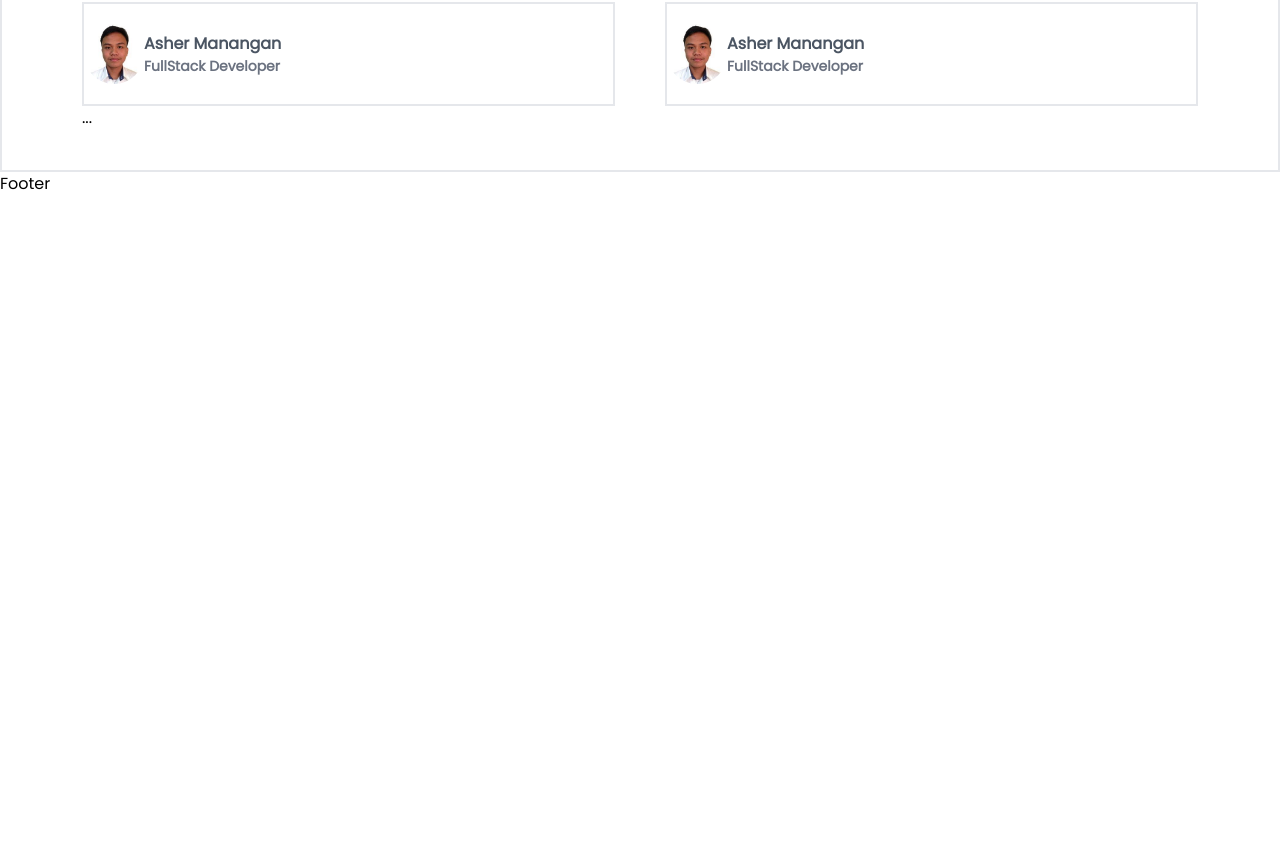
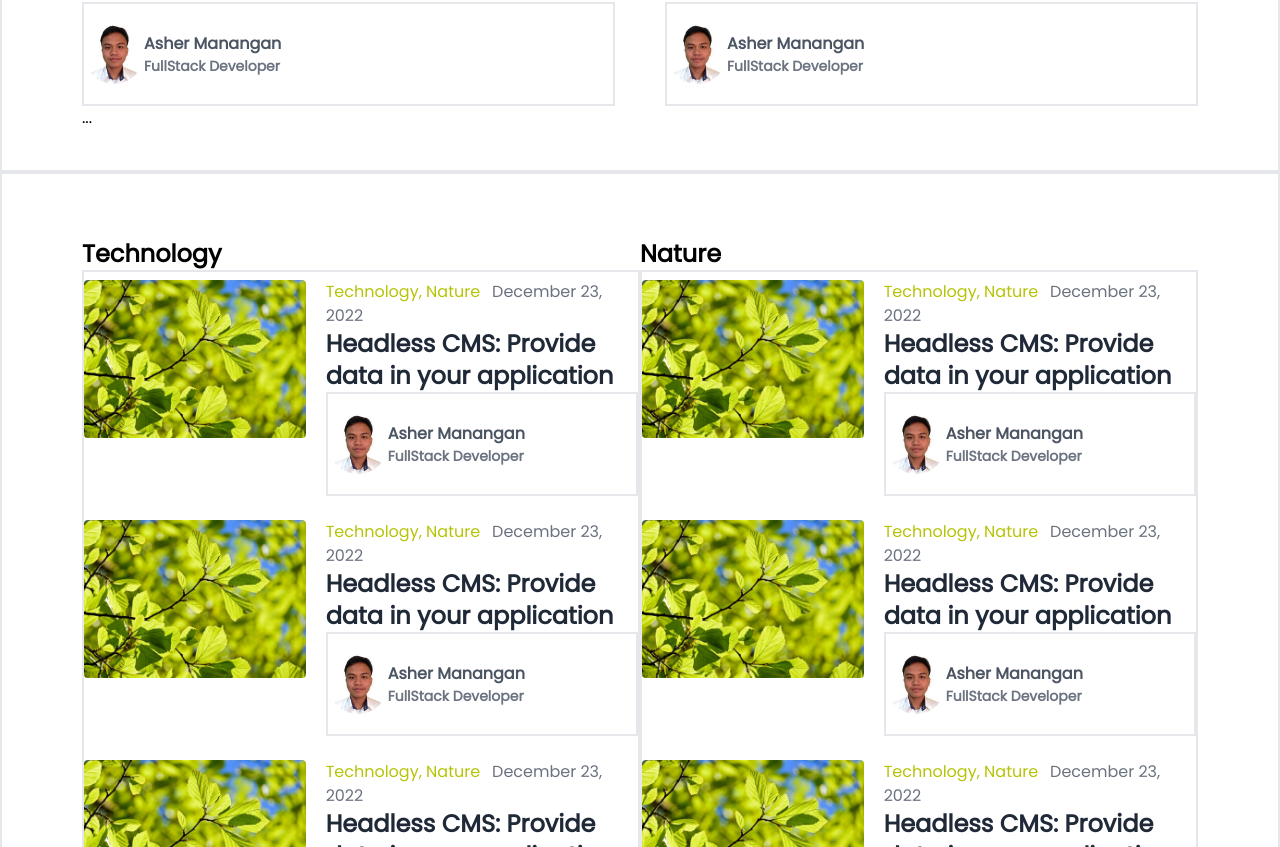
Before and after one commit to green-side-projects/my-blog, a Next.js app: page / in a window 1280 px wide. Shown: the part 2993-3840 px from the top of the page. Before the commit the page ends 3189 px from the top, so only its background shows below. Built offline with nearby package versions, Linux system fonts and the light colour scheme.

Commit message:
Add categories

```diff
--- /dev/null
+++ b/components/CategoriesPosts.tsx
@@ -0,0 +1,76 @@
+import React from "react";
+import Image from "next/image";
+import Author from "./_child/Author";
+import Link from "next/link";
+
+type Props = {};
+
+export default function CategoriesPosts({}: Props) {
+  return (
+    <section className="border-2 container mx-auto md:px-20 py-16">
+      <div className="grid lg:grid-cols-2">
+        <div className="item">
+          <h1 className="font-bold text-2xl ">Technology</h1>
+          {/*Post*/}
+          <div className="border-2 py-2 flex flex-col gap-6">
+            <Article />
+            <Article />
+            <Article />
+          </div>
+        </div>
+        <div className="item">
+          <h1 className="font-bold text-2xl ">Nature</h1>
+          {/*Post*/}
+          <div className="border-2 py-2 flex flex-col gap-6">
+            <Article />
+            <Article />
+            <Article />
+          </div>
+        </div>
+      </div>
+    </section>
+  );
+}
+
+function Article() {
+  return (
+    <div className="flex gap-5">
+      {/*Image*/}
+      <div className="image flex flex-col justify-start">
+        <Image
+          src={"/images/featuredImage.jpg"}
+          width={"400"}
+          height={"400"}
+          alt="FeaturedArticleImage"
+          className="rounded"
+        />
+      </div>
+      <div>
+        {/*Posts*/}
+        <div>
+          <div className="cat">
+            <Link
+              href="/"
+              className="text-[#b7c307] hover:text-orange-500 pr-3"
+            >
+              Technology, Nature
+            </Link>
+            <Link href="/" className="text-gray-500 hover:text-orange-500">
+              December 23, 2022
+            </Link>
+            <div className="title">
+              <Link
+                href={"/"}
+                className="text-2xl md:text-2xl font-bold text-gray-800 hover:text-gray-600"
+              >
+                Headless CMS: Provide data in your application
+              </Link>
+            </div>
+          </div>
+        </div>
+
+        <Author />
+      </div>
+    </div>
+  );
+}
--- a/pages/index.tsx
+++ b/pages/index.tsx
@@ -1,3 +1,4 @@
+import CategoriesPosts from "../components/CategoriesPosts";
 import Hero from "../components/Hero";
 import LatestPost from "../components/LatestPost";
 import MostPopularPost from "../components/MostPopularPost";
@@ -10,6 +11,7 @@ export default function Home() {
         <Hero />
         <LatestPost />
         <MostPopularPost />
+        <CategoriesPosts />
       </Format>
     </div>
   );
```
